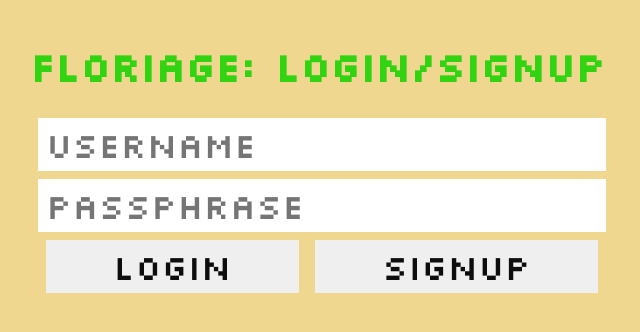
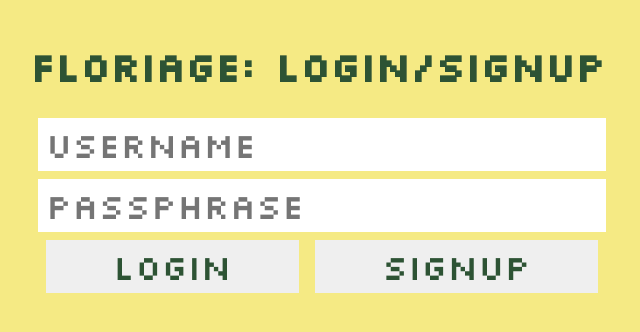
Before and after one commit to joskvw/floriage, a SvelteKit app: page / in a window 1280 px wide. Shown: the top 332 px of the page, without its empty margins (318-958 px from the left). Built offline with nearby package versions, Linux system fonts and the light colour scheme; no server answers; the database is empty.

Commit message:
invite and expire functions almost fully functional: first pieces of pixel art done

```diff
--- a/src/app.css
+++ b/src/app.css
@@ -19,6 +19,13 @@
 		U+FFFD;
 }
 html {
+	max-width: 60ch;
+	padding: 1em;
+	margin: auto;
+	line-height: 1.75;
+	font-size: 1.25rem;
+	background-color: hsl(54, 85%, 74%);
+	color: hsl(131, 30%, 25%);
 	font-family: tiny5, monospace;
 }
 .horizontalButtonGroup {
@@ -30,7 +37,7 @@ html {
 .bigButton,
 .smallButton {
 	border: none;
-	color: hsl(0, 0%, 5%);
+	color: inherit;
 	padding: 0.2rem 0.4rem;
 	font-family: silkscreen, 'Courier New', Courier, monospace;
 	text-align: center;
@@ -46,6 +53,7 @@ html {
 }
 textarea,
 input {
+	color: inherit;
 	border: none;
 	box-sizing: border-box;
 	padding: 0.2rem 0.4rem;
--- a/src/app.html
+++ b/src/app.html
@@ -4,29 +4,6 @@
 		<meta charset="utf-8" />
 		<link rel="icon" href="%sveltekit.assets%/favicon.png" />
 		<meta name="viewport" content="width=device-width, initial-scale=1" />
-		<style>
-			html {
-				max-width: 60ch;
-				padding: 1em;
-				margin: auto;
-				line-height: 1.75;
-				font-size: 1.25rem;
-				background-color: hsl(45, 75%, 75%);
-				color: hsl(110, 85%, 45%);
-				font-family:
-					system-ui,
-					-apple-system,
-					BlinkMacSystemFont,
-					'Segoe UI',
-					Roboto,
-					Oxygen,
-					Ubuntu,
-					Cantarell,
-					'Open Sans',
-					'Helvetica Neue',
-					sans-serif;
-			}
-		</style>
 		%sveltekit.head%
 	</head>
 	<body data-sveltekit-preload-data="hover">
```
Also changed, not shown: src/routes/plant/[cId]/+page.server.js (+27 -6 lines), src/routes/plant/[cId]/+page.svelte (+6 -7 lines), src/seed/[invite]/+page.svelte (added), src/seed/[invite]/+page.svelte.js (added), static/img/bg.png (added), static/img/plant1.png (added).
